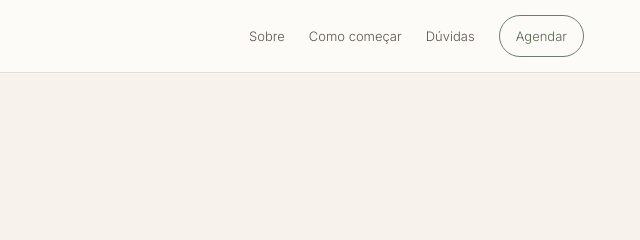
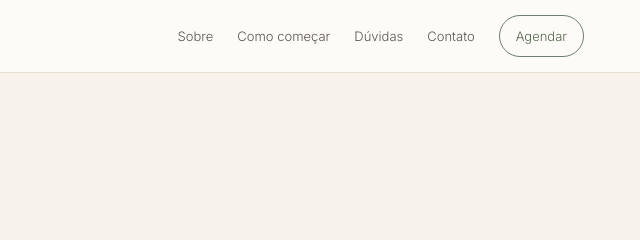
Before and after one commit to bcrfaria/bruna-page, an Astro site: page / in a window 1280 px wide. Shown: the top 240 px of the page, 640-1280 px from the left. Built offline with nearby package versions, Linux system fonts and the light colour scheme; Astro itself is replaced by a stand-in of ours.

Commit message:
Cria acesso à página própria de contato

```diff
--- a/src/pages/index.astro
+++ b/src/pages/index.astro
@@ -17,6 +17,7 @@ const jsonLd = {
   description: site.descricao,
   url: site.url,
   telephone: `+${site.whatsapp}`,
+  email: site.email,
   sameAs: [instagramUrl, site.doctoralia].filter(Boolean),
   availableService: {
     '@type': 'MedicalTherapy',
@@ -65,6 +66,7 @@ const jsonLd = {
           <a href="#sobre">Sobre</a>
           <a href="#como-comecar">Como começar</a>
           <a href="#faq">Dúvidas</a>
+          <a href={url('/contato/')}>Contato</a>
           <a class="menu-cta" href={site.agendamento} target="_blank" rel="noopener">Agendar</a>
         </div>
       </div>
@@ -325,6 +327,7 @@ const jsonLd = {
           <Icone nome="instagram" /> Acompanhar @{site.instagram}
         </a>
       </section>
+
     </main>
 
     <a
```
